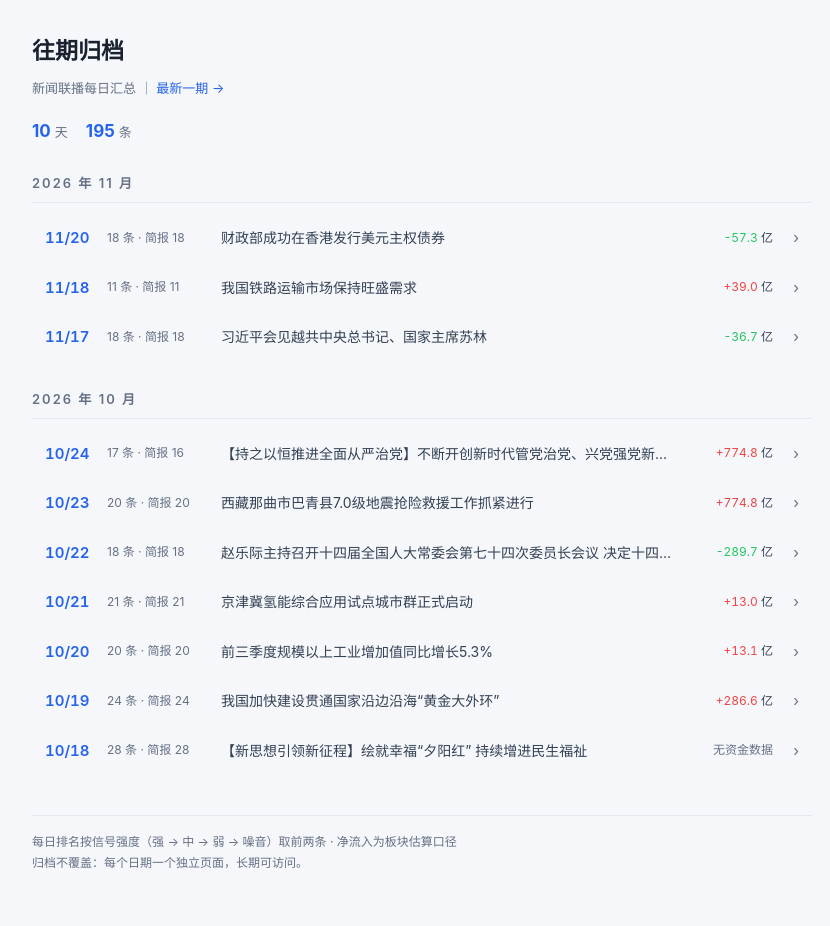
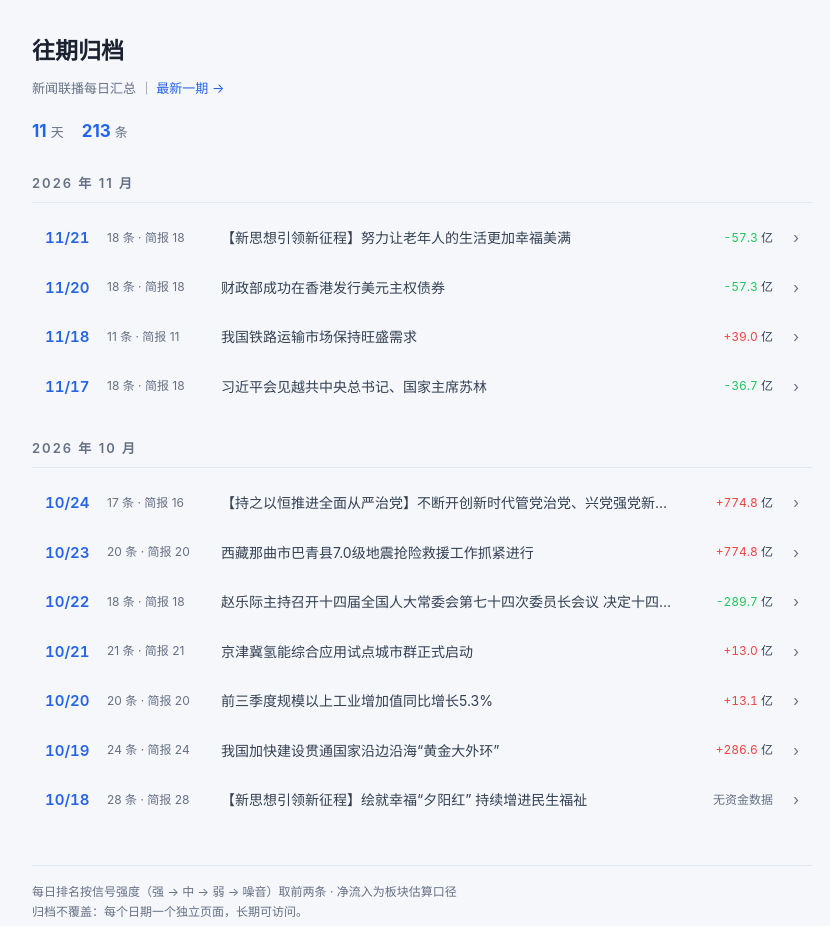
Before and after one commit to chenglinshuo520/xwlb-brief, a plain HTML site: page index.html in a window 1280 px wide. Shown: the whole page, without its empty margins (218-1048 px from the left). Drawn offline with Linux system fonts and the light colour scheme.

Commit message:
archive index

```diff
--- a/index.html
+++ b/index.html
@@ -46,13 +46,20 @@
   <h1>往期归档</h1>
   <div class="sub">新闻联播每日汇总 ｜ <a href="latest.html" style="color:var(--accent);text-decoration:none">最新一期 →</a></div>
   <div class="stats">
-    <span><b>10</b>天</span>
-    <span><b>195</b>条</span>
+    <span><b>11</b>天</span>
+    <span><b>213</b>条</span>
   </div>
 
       <section>
         <h2>2026 年 11 月</h2>
 
+        <a class="row" href="2026-11-21.html">
+          <span class="d">11/21</span>
+          <span class="meta">18 条 · 简报 18</span>
+          <span class="t">【新思想引领新征程】努力让老年人的生活更加幸福美满</span>
+          <span class="net"><span class='down'>-57.3</span> 亿</span>
+          <span class="go">›</span>
+        </a>
         <a class="row" href="2026-11-20.html">
           <span class="d">11/20</span>
           <span class="meta">18 条 · 简报 18</span>
```
